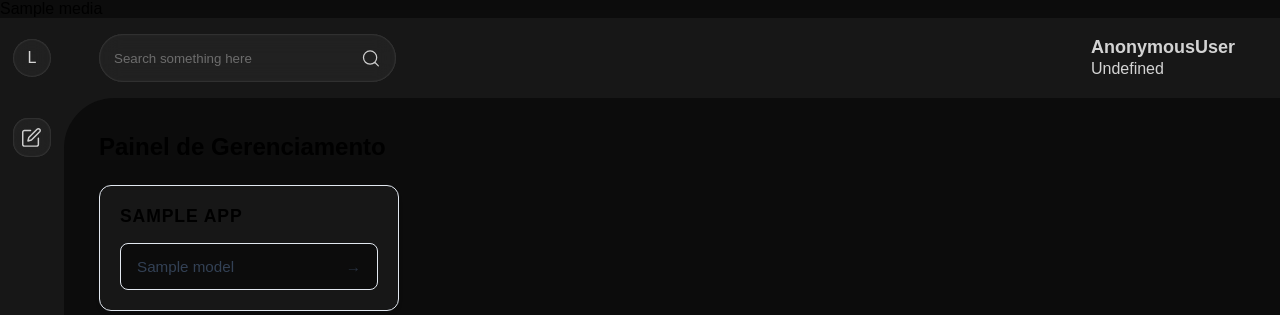
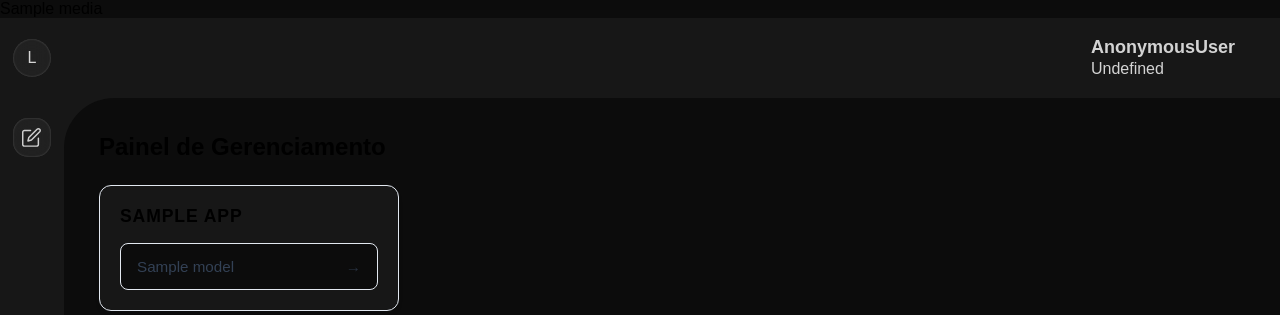
Before and after one commit to glhrmlud/SalesShopApp, a Django app: template templates/admin/index.html in a window 1280 px wide. Shown: the top 315 px of the page. Run offline with Django 3.2, Linux system fonts and the light colour scheme; the template is opened without the code that fills it: most values are stand-ins (such as "Sample title", 1, 10 or a date in 2020).

Commit message:
fix: remove search bar of index.html admin

```diff
--- a/static/css/custom_admin_index.css
+++ b/static/css/custom_admin_index.css
@@ -1,4 +1,7 @@
-/* Container Geral do Dashboard */
+.search-bar {
+  visibility: hidden !important;
+}
+
 .view-container {
   justify-content: left !important;
   align-items: start !important;
@@ -68,11 +71,9 @@
 /* Efeito Hover ao passar o mouse na tabela */
 .model-link-button:hover {
   background-color: #3b82f6;
-  /* Transiciona para azul */
   color: #ffffff;
   border-color: #3b82f6;
   transform: translateY(-2px);
-  /* Efeito sutil de flutuar */
   box-shadow: 0 4px 12px rgba(59, 130, 246, 0.25);
 }
 
```
